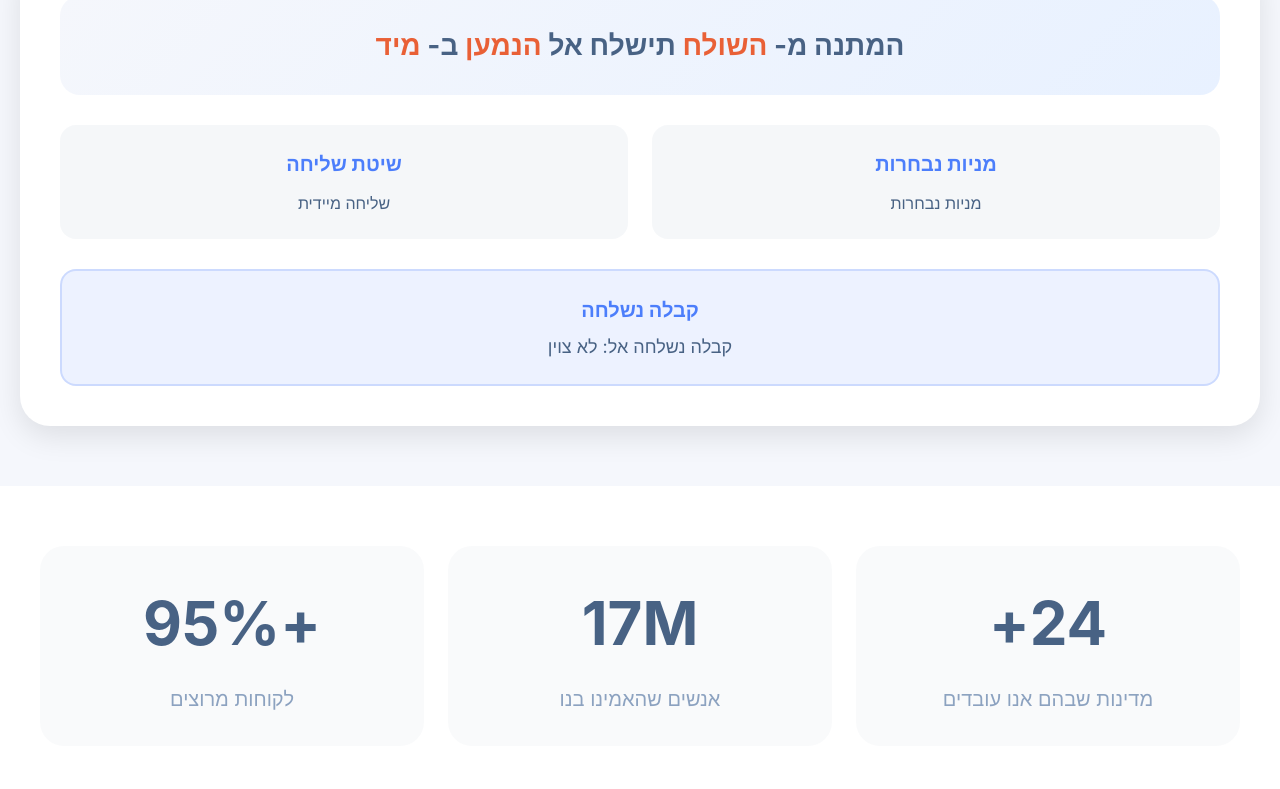
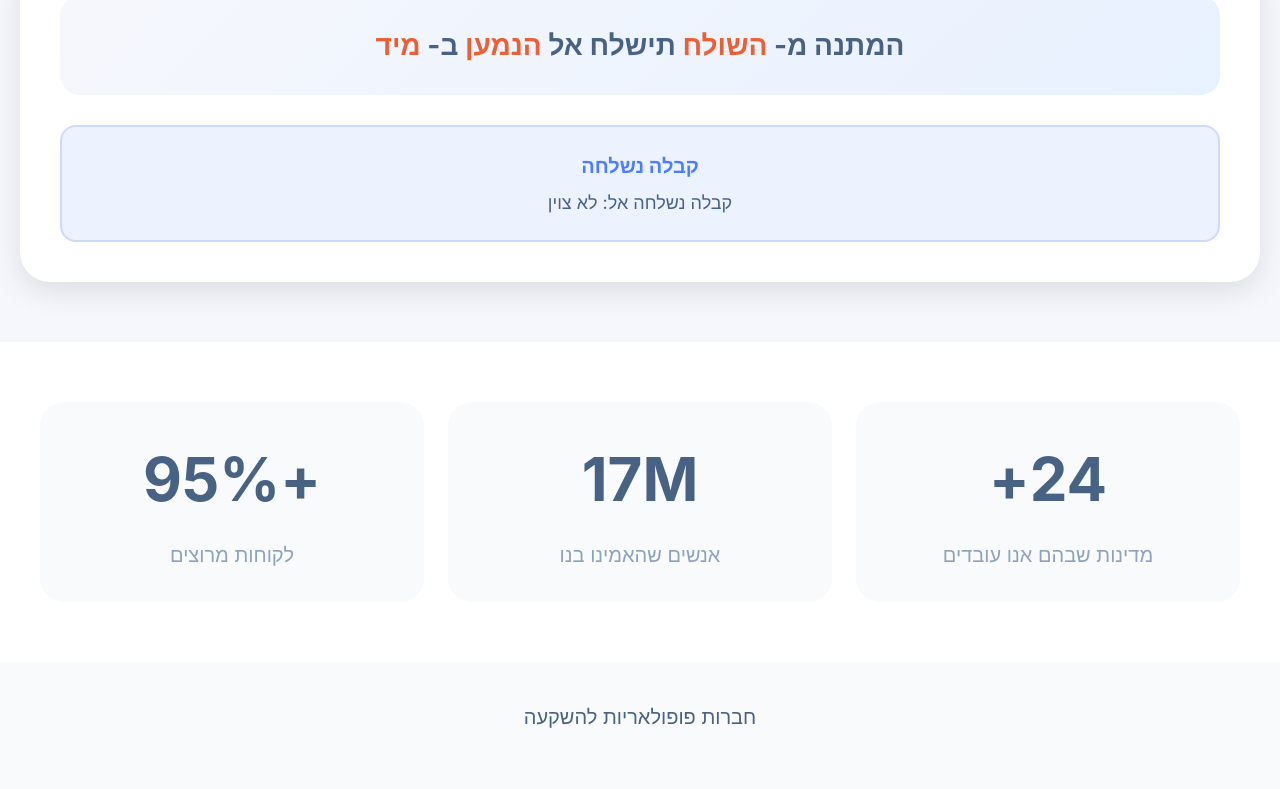
Before and after one commit to artiumoffical-source/stock4u, a React (Vite) app: page /purchase-success in a window 1280 px wide. Shown: the part 738-1527 px from the top of the page. Built offline with nearby package versions, Linux system fonts and the light colour scheme.

Commit message:
Remove gift details grid section
cgen-200271c3339a450d8676edde14f10978

```diff
--- a/client/pages/PurchaseSuccess.tsx
+++ b/client/pages/PurchaseSuccess.tsx
@@ -99,92 +99,6 @@ export default function PurchaseSuccess() {
             </p>
           </div>
 
-          {/* Gift Details Grid */}
-          <div style={{
-            display: "grid",
-            gridTemplateColumns: "repeat(auto-fit, minmax(300px, 1fr))",
-            gap: "24px",
-            marginBottom: "30px"
-          }}>
-            <div style={{
-              background: "rgba(239, 242, 246, 0.6)",
-              borderRadius: "16px",
-              padding: "24px",
-              textAlign: "center"
-            }}>
-              <h3 style={{
-                fontSize: "20px",
-                fontWeight: "700",
-                color: "#4C7EFB",
-                margin: "0 0 12px",
-                fontFamily: "'Greycliff Hebrew CF', -apple-system, Roboto, Helvetica, sans-serif"
-              }}>
-                מניות נבחרות
-              </h3>
-              <p style={{
-                fontSize: "16px",
-                color: "#486284",
-                margin: "0",
-                fontFamily: "Poppins, -apple-system, Roboto, Helvetica, sans-serif"
-              }}>
-                {stocksList}
-              </p>
-            </div>
-
-            <div style={{
-              background: "rgba(239, 242, 246, 0.6)",
-              borderRadius: "16px",
-              padding: "24px",
-              textAlign: "center"
-            }}>
-              <h3 style={{
-                fontSize: "20px",
-                fontWeight: "700",
-                color: "#4C7EFB",
-                margin: "0 0 12px",
-                fontFamily: "'Greycliff Hebrew CF', -apple-system, Roboto, Helvetica, sans-serif"
-              }}>
-                שיטת שליחה
-              </h3>
-              <p style={{
-                fontSize: "16px",
-                color: "#486284",
-                margin: "0",
-                fontFamily: "Poppins, -apple-system, Roboto, Helvetica, sans-serif"
-              }}>
-                {giftData.sendingMethod === "immediately" ? "שליחה מיידית" : "שליחה מתוזמנת"}
-              </p>
-            </div>
-
-            {giftData.greetingMessage && (
-              <div style={{
-                background: "rgba(239, 242, 246, 0.6)",
-                borderRadius: "16px",
-                padding: "24px",
-                textAlign: "center",
-                gridColumn: "1 / -1"
-              }}>
-                <h3 style={{
-                  fontSize: "20px",
-                  fontWeight: "700",
-                  color: "#4C7EFB",
-                  margin: "0 0 12px",
-                  fontFamily: "'Greycliff Hebrew CF', -apple-system, Roboto, Helvetica, sans-serif"
-                }}>
-                  הודעת ברכה
-                </h3>
-                <p style={{
-                  fontSize: "16px",
-                  color: "#486284",
-                  margin: "0",
-                  fontFamily: "Poppins, -apple-system, Roboto, Helvetica, sans-serif",
-                  fontStyle: "italic"
-                }}>
-                  "{giftData.greetingMessage}"
-                </p>
-              </div>
-            )}
-          </div>
 
           {/* Receipt Confirmation */}
           <div style={{
@@ -388,7 +302,7 @@ export default function PurchaseSuccess() {
             fontFamily: "'Greycliff Hebrew CF', -apple-system, Roboto, Helvetica, sans-serif"
           }}
         >
-          שלח מתנה ��וספת
+          שלח מתנה נוספת
         </Link>
       </div>
 
```
